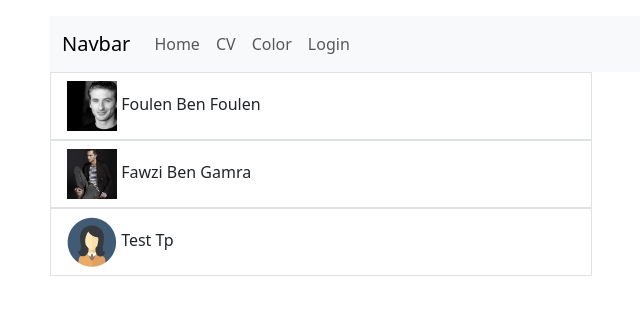
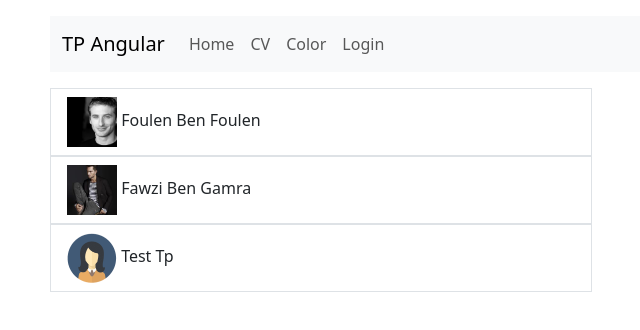
Before and after one commit to SadokBarbouche/TPAngular, an Angular app: page /cv in a window 1280 px wide. Shown: the top 330 px of the page, without its empty margins (36-676 px from the left). Built offline with nearby package versions, Linux system fonts and the light colour scheme.

Commit message:
Form Error Messages added

```diff
--- a/src/app/header/header.component.html
+++ b/src/app/header/header.component.html
@@ -1,6 +1,6 @@
-<nav class="navbar navbar-expand-lg navbar-light bg-light">
+<nav class="navbar navbar-expand-lg navbar-light bg-light mb-3">
     <div class="container-fluid">
-        <a class="navbar-brand" href="#">Navbar</a>
+        <a class="navbar-brand" href="#">TP Angular</a>
         <button class="navbar-toggler" type="button" data-bs-toggle="collapse" data-bs-target="#navbarNav" aria-controls="navbarNav" aria-expanded="false" aria-label="Toggle navigation">
       <span class="navbar-toggler-icon"></span>
     </button>
--- a/src/app/login/login.component.css
+++ b/src/app/login/login.component.css
@@ -0,0 +1,3 @@
+.ng-invalid.ng-touched {
+    border-color: red;
+}
--- a/src/app/login/login.component.html
+++ b/src/app/login/login.component.html
@@ -1,8 +1,14 @@
 <form #loginForm="ngForm">
     <label for="email">Email</label>
-    <input required type="email" name="email" class="form-control" id="email" />
+    <input required type="email" ngModel name="email" class="form-control" id="email" #inputMail="ngModel" />
+    <div class="alert alert-danger" *ngIf="inputMail.invalid && inputMail.dirty">
+        Le mail doit être valide
+    </div>
     <label for="password">Password</label>
-    <input required ngModel type="password" name="password" class="form-control" minlength="4" id="password" />
+    <input required ngModel type="password" name="password" class="form-control" minlength="4" id="password" #pwdInput="ngModel" />
+    <div class="alert alert-danger" *ngIf="pwdInput.invalid && pwdInput.touched">
+        Le password doit avoir au minimum 4 caractères
+    </div>
     <button [disabled]="loginForm.invalid" class="btn btn-secondary my-3">
     Login
   </button>
```
Also changed, not shown: src/app/Platform/cv/page-detail/page-detail.component.ts (line endings or trailing spaces).
